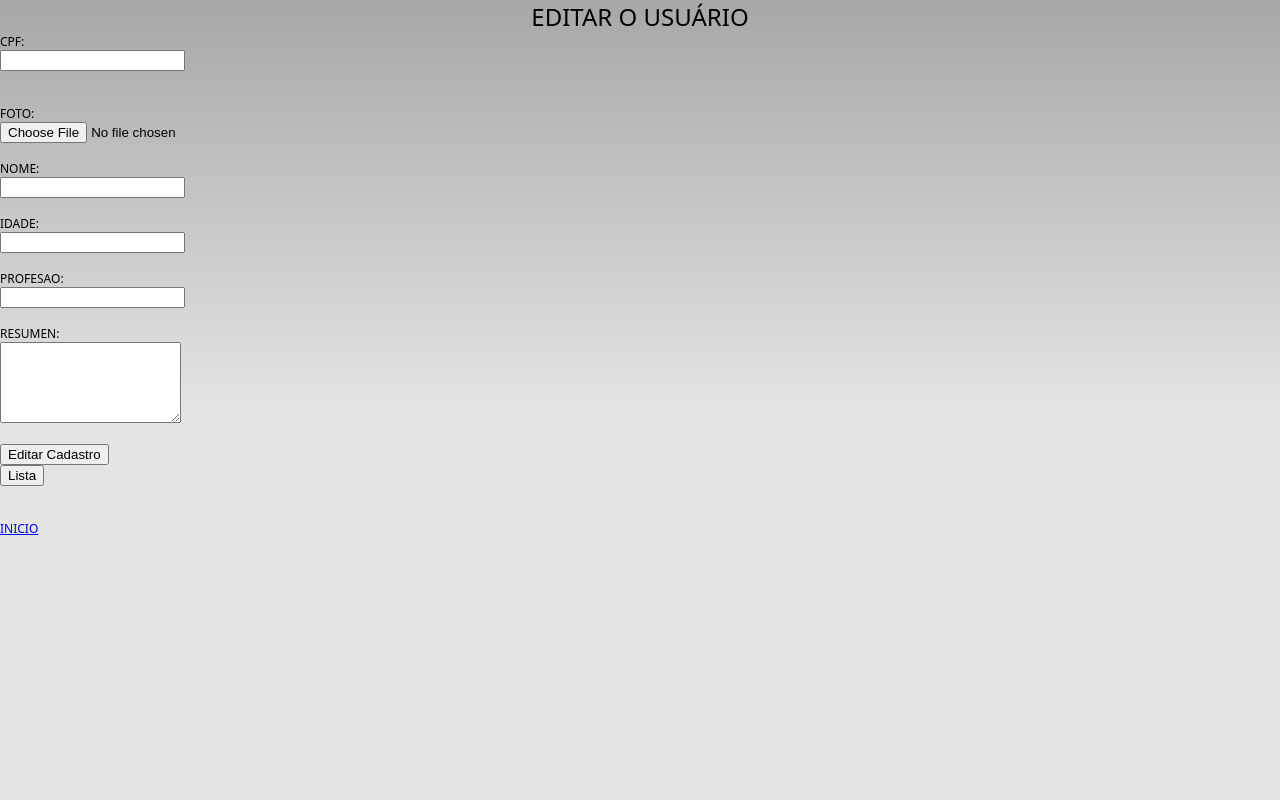
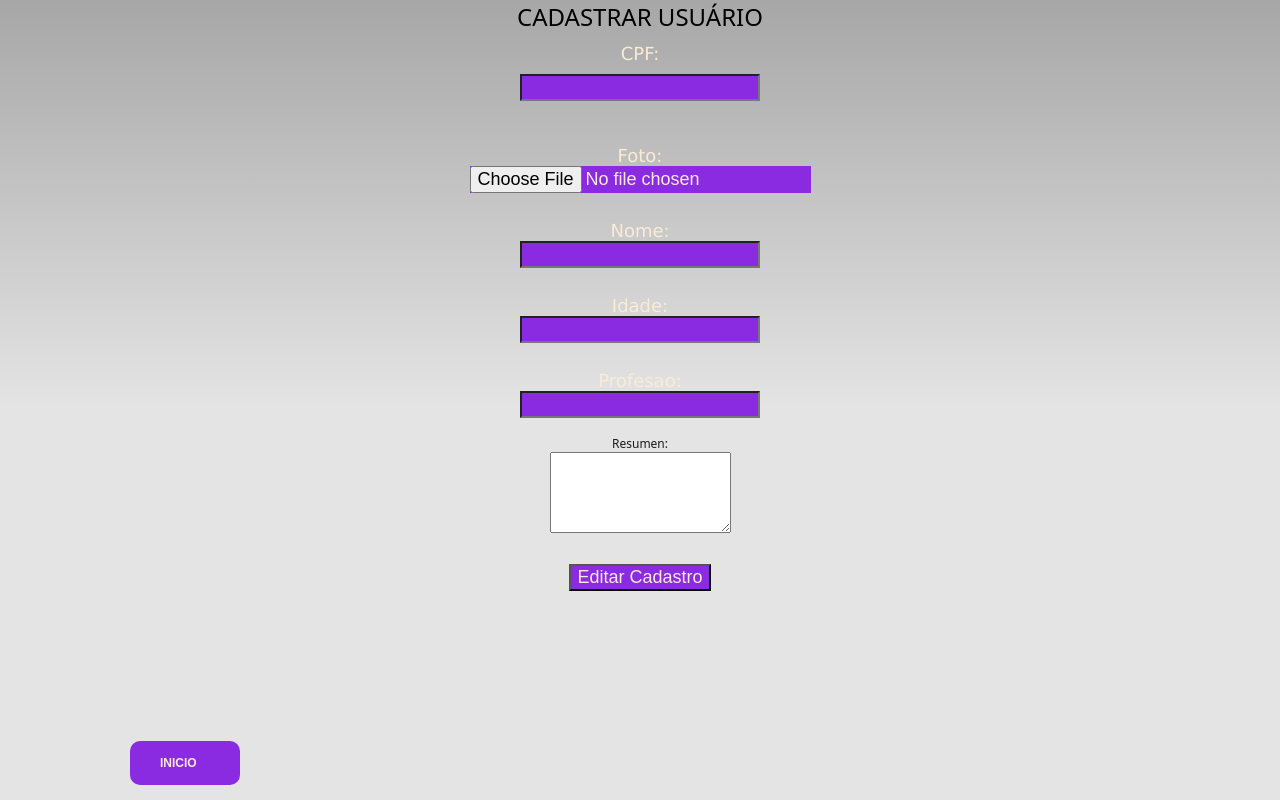
Before and after one commit to AlbertoJBM/nodejs, a website: page www/cadastro.html in a window 1280 px wide. Drawn offline with Linux system fonts and the light colour scheme.

Commit message:
ya con el css commit

```diff
--- a/www/cadastro.html
+++ b/www/cadastro.html
@@ -17,12 +17,13 @@
         <meta name="msapplication-tap-highlight" content="no">
         <meta name="viewport" content="initial-scale=1, width=device-width, viewport-fit=cover">
         <meta name="color-scheme" content="light dark">
+        <link rel="stylesheet" href="css/style.css">
         <link rel="stylesheet" href="css/index.css">
         <title>Hello World</title>
     </head>
 
 
-<h1>Editar o Usuário</h1>
+<h1>Cadastrar Usuário</h1>
 
 
 <body>
@@ -34,24 +35,33 @@
     <br><br>
 
     -->
+    <div class="centralizar">
        <!-- cpf -->
-        <label>cpf: </label><br>
+       <div>
+        <label>CPF: </label><br>
+    </div>
         <div>
         <input type="int" name="cpf" placeholder="">
         </div><br><br>
     <!-- nombre -->
-
+        <div>
         <label>Foto: </label><br>
-
+    </div>
         <input type="file" name="foto" value=""><br><br>
      <!-- email -->
+     <div>
         <label>Nome: </label><br>
+    </div>
         <input type="text" name="nome" value=""><br><br>
     <!-- idade -->
+    <div>
         <label>idade: </label><br>
+    </div>
         <input type="int" name="idade" value=""><br><br>
     <!-- profissao -->
+    <div>
         <label>profesao: </label><br>
+    </div>
         <input type="text" name="profesao" value=""><br><br>
     <!-- resumen -->
     <!--
@@ -65,11 +75,11 @@
         <textarea type="text" name="resumo" rows="5"></textarea><br><br>
         </label>
         <!-- la forma de hacer un botton  -->
-        <input type="submit" value="Editar Cadastro">
+        <div>
+            <input type="submit" value="Editar Cadastro">
+        </div>
+    </div>
     </form>
+    <a href="http://127.0.0.1:5500/www/index.html">Inicio</a>
 </body>
-<input type="submit" value="Lista">
-<br>
-<br>
-<br>
-<a href="{{route('welcome.welcome')}}">Inicio</a>
+<!--<input type="submit" value="Lista">-->
--- a/www/css/index.css
+++ b/www/css/index.css
@@ -22,7 +22,7 @@
 
 body {
     -webkit-touch-callout: none;                /* prevent callout to copy image, etc when tap to hold */
-    -webkit-text-size-adjust: none;             /* prevent webkit from resizing text to fit */
+   /* -webkit-text-size-adjust: none;             /* prevent webkit from resizing text to fit */
     -webkit-user-select: none;                  /* prevent copy paste, to allow, change 'none' to 'text' */
     background-color:#E4E4E4;
     background-image:linear-gradient(to bottom, #A7A7A7 0%, #E4E4E4 51%);
@@ -102,6 +102,18 @@ h1 {
     -webkit-animation:fade 3000ms infinite;
 }
 
+.centralizar{
+    font-weight: 500;
+    text-align: center;
+    color: #1B1B1B;
+    text-transform: capitalize;
+}
+.centralizar div{
+    padding-top: 10px;
+    font-family: Verdana, Geneva, Tahoma, sans-serif;
+    font-size: 18px;
+    color: antiquewhite;
+}
 
 @media screen and (prefers-color-scheme: dark) {
     body {
--- /dev/null
+++ b/www/css/style.css
@@ -0,0 +1,28 @@
+/*esta es la forma de hacer un boton que parpadea*/
+a{
+    display:block;
+    width: 50px;
+    font-family: Arial, Helvetica, sans-serif;
+    font-weight: 700;
+    border-radius: 10px;
+    margin: 150px 130px;
+    padding: 15px 30px;
+    background-color: blueviolet;
+    color: antiquewhite;
+    text-decoration: none;
+
+}
+a:hover{
+    background-color: transparent;
+    border: 2px solid blueviolet;
+    color:blueviolet;
+}
+
+input{
+
+    font-family: Arial, Helvetica, sans-serif;
+    font-size: 18px;
+    background-color: blueviolet;
+    color: antiquewhite;
+    text-decoration: none;
+}
```
Also changed, not shown: www/index.html (+8 -22 lines), www/js/cadastro.js (deleted).
